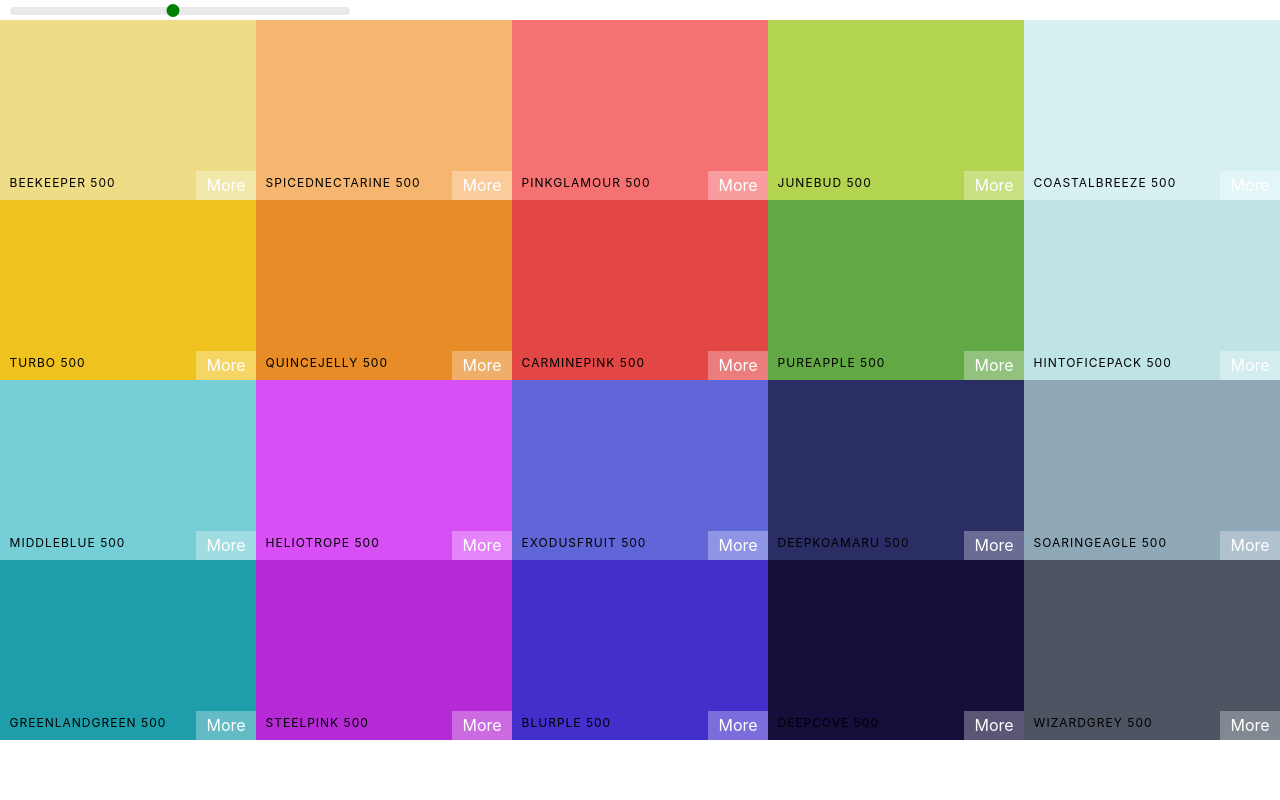
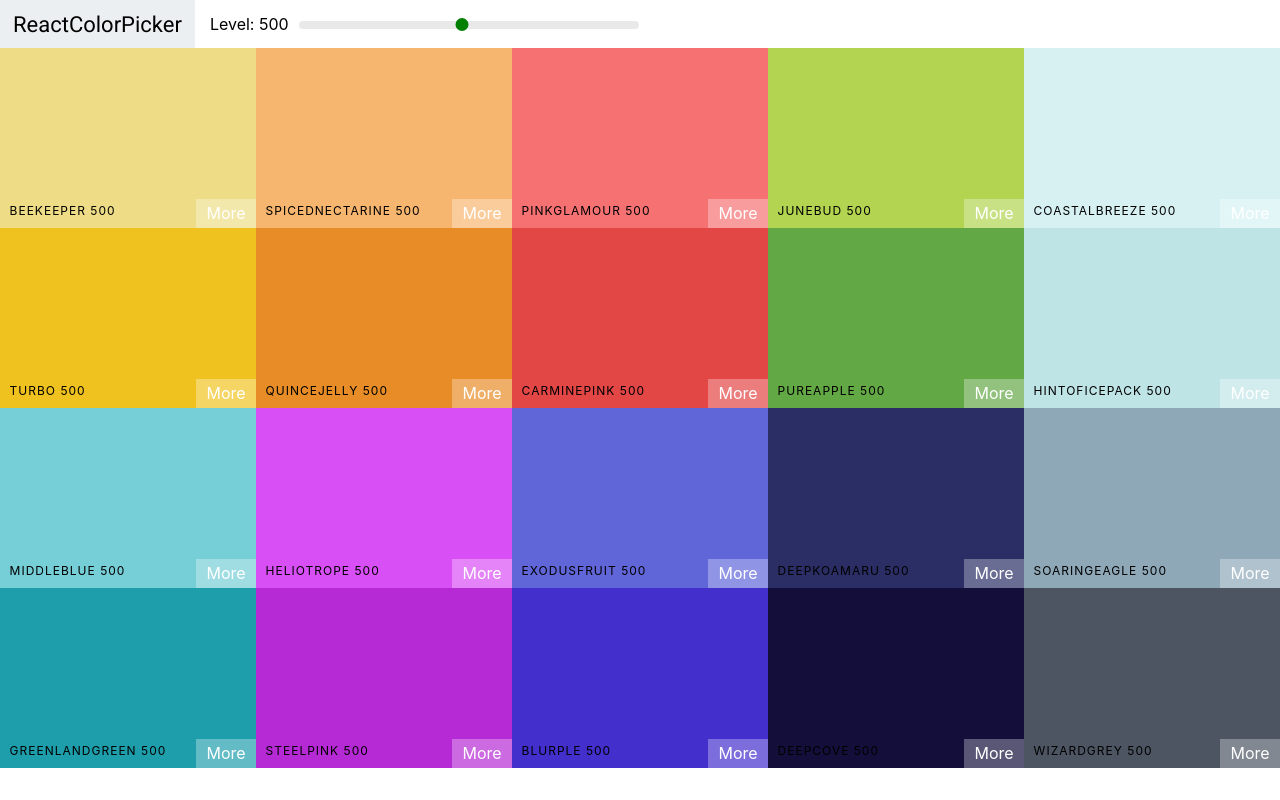
Before and after one commit to ashrafhafiz/pro_react_colors, a React (Create React App) app: page / in a window 1280 px wide. Built offline with nearby package versions, Linux system fonts and the light colour scheme.

Commit message:
Add NavBar and Roboto font and initial navbar style

```diff
--- a/public/index.html
+++ b/public/index.html
@@ -9,6 +9,10 @@
       name="description"
       content="Web site created using create-react-app"
     />
+    <link
+      href="https://fonts.googleapis.com/css?family=Roboto:100,400,500,700&display=swap"
+      rel="stylesheet"
+    />
     <link rel="apple-touch-icon" href="logo192.png" />
     <link rel="manifest" href="%PUBLIC_URL%/manifest.json" />
     <title>React App</title>
--- /dev/null
+++ b/src/components/navbar/NavBar.component.jsx
@@ -0,0 +1,29 @@
+import React, { Component } from "react";
+import Slider from "rc-slider";
+import "rc-slider/assets/index.css";
+import "./NavBar.styles.css";
+
+export default class NavBar extends Component {
+  render() {
+    const { level, onChange } = this.props;
+    return (
+      <nav className="NavBar">
+        <div className="logo">
+          <a href="#">ReactColorPicker</a>
+        </div>
+        <div className="slider-container">
+          <span>Level: {level}</span>
+          <div className="slider">
+            <Slider
+              defaultValue={level}
+              min={100}
+              max={900}
+              step={100}
+              onAfterChange={onChange}
+            />
+          </div>
+        </div>
+      </nav>
+    );
+  }
+}
--- /dev/null
+++ b/src/components/navbar/NavBar.styles.css
@@ -0,0 +1,50 @@
+.NavBar {
+  display: flex;
+  align-items: center;
+  justify-content: flex-start;
+  height: 6vh;
+}
+
+.logo {
+  margin-right: 15px;
+  padding: 0 13px;
+  font-size: 22px;
+  background: #eceff1;
+  font-family: Roboto;
+  height: 100%;
+  display: flex;
+  align-items: center;
+}
+
+.logo a {
+  text-decoration: none;
+  color: black;
+}
+
+.slider {
+  width: 340px;
+  margin: 0 10px;
+  display: inline-block;
+}
+
+.rc-slider-track {
+  background-color: transparent;
+}
+
+.rc-slider-rail {
+  height: 8px;
+}
+
+.rc-slider-handle,
+.rc-slider-handle:active,
+.rc-slider-handle:focus,
+.rc-slider-handle:hover {
+  background: green;
+  outline: none;
+  border: 2px solid green;
+  box-shadow: none;
+  width: 13px;
+  height: 13px;
+  margin-left: -7px;
+  margin-top: -3px;
+}
--- a/src/components/palette/Palette.component.jsx
+++ b/src/components/palette/Palette.component.jsx
@@ -1,7 +1,7 @@
 import React, { Component } from "react";
 import ColorBox from "../color-box/ColorBox.component";
-import Slider from "rc-slider";
-import "rc-slider/assets/index.css";
+import NavBar from "./../navbar/NavBar.component";
+
 import "./Palette.styles.css";
 
 export default class Palette extends Component {
@@ -29,15 +29,7 @@
     return (
       <div>
         <div className="Palette">
-          <div className="slider">
-            <Slider
-              defaultValue={level}
-              min={100}
-              max={900}
-              step={100}
-              onAfterChange={newLevel => this.handleAfterChange(newLevel)}
-            />
-          </div>
+          <NavBar level={level} onChange={this.handleAfterChange} />
           <div className="Palette-colors">{colorBoxes}</div>
         </div>
       </div>
--- a/src/components/palette/Palette.styles.css
+++ b/src/components/palette/Palette.styles.css
@@ -5,31 +5,3 @@
 .Palette-colors {
   height: 90%;
 }
-
-.slider {
-  width: 340px;
-  margin: 0 10px;
-  display: inline-block;
-}
-
-.rc-slider-track {
-  background-color: transparent;
-}
-
-.rc-slider-rail {
-  height: 8px;
-}
-
-.rc-slider-handle,
-.rc-slider-handle:active,
-.rc-slider-handle:focus,
-.rc-slider-handle:hover {
-  background: green;
-  outline: none;
-  border: 2px solid green;
-  box-shadow: none;
-  width: 13px;
-  height: 13px;
-  margin-left: -7px;
-  margin-top: -3px;
-}
```
